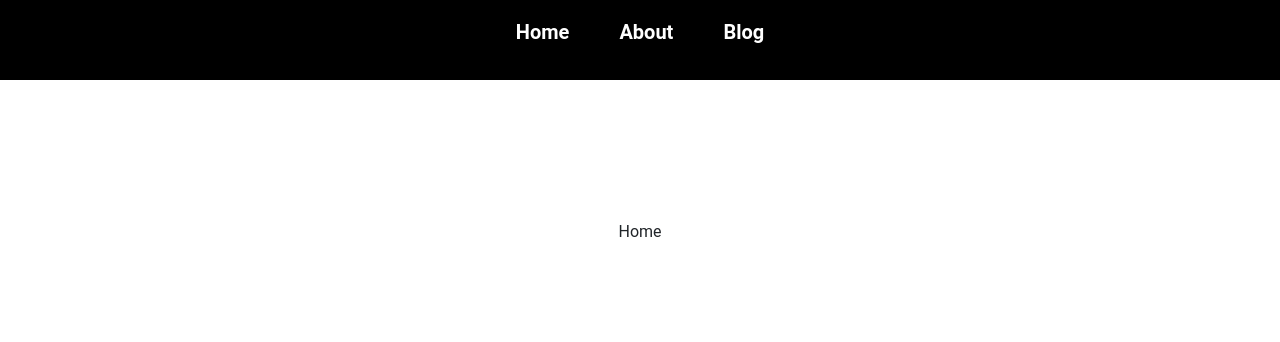
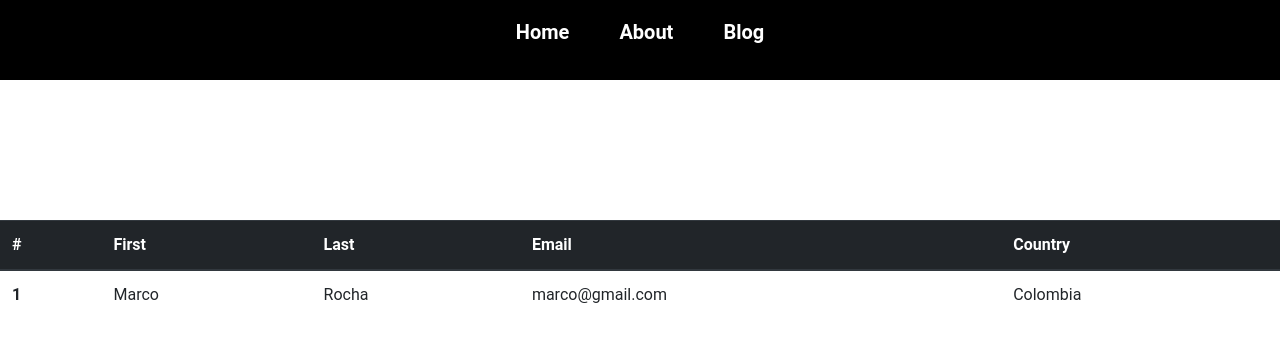
Before and after one commit to ivancidev/navigation-with-reactRouterDOM, a React (Vite) app: page / in a window 1280 px wide. Shown: the top 342 px of the page. Built offline with nearby package versions, Linux system fonts and the light colour scheme.

Commit message:
add component Table and useContext

```diff
--- a/src/pages/Home.jsx
+++ b/src/pages/Home.jsx
@@ -1,6 +1,12 @@
+import { useContext } from "react";
+import Table from "../components/Table/Table";
+import { UserContext } from "../context/UserContext";
 
 export default function Home() {
+  const { user } = useContext(UserContext);
   return (
-    <div>Home</div>
+    <>
+    <Table user={user}  />
+    </>
   )
 }
```
